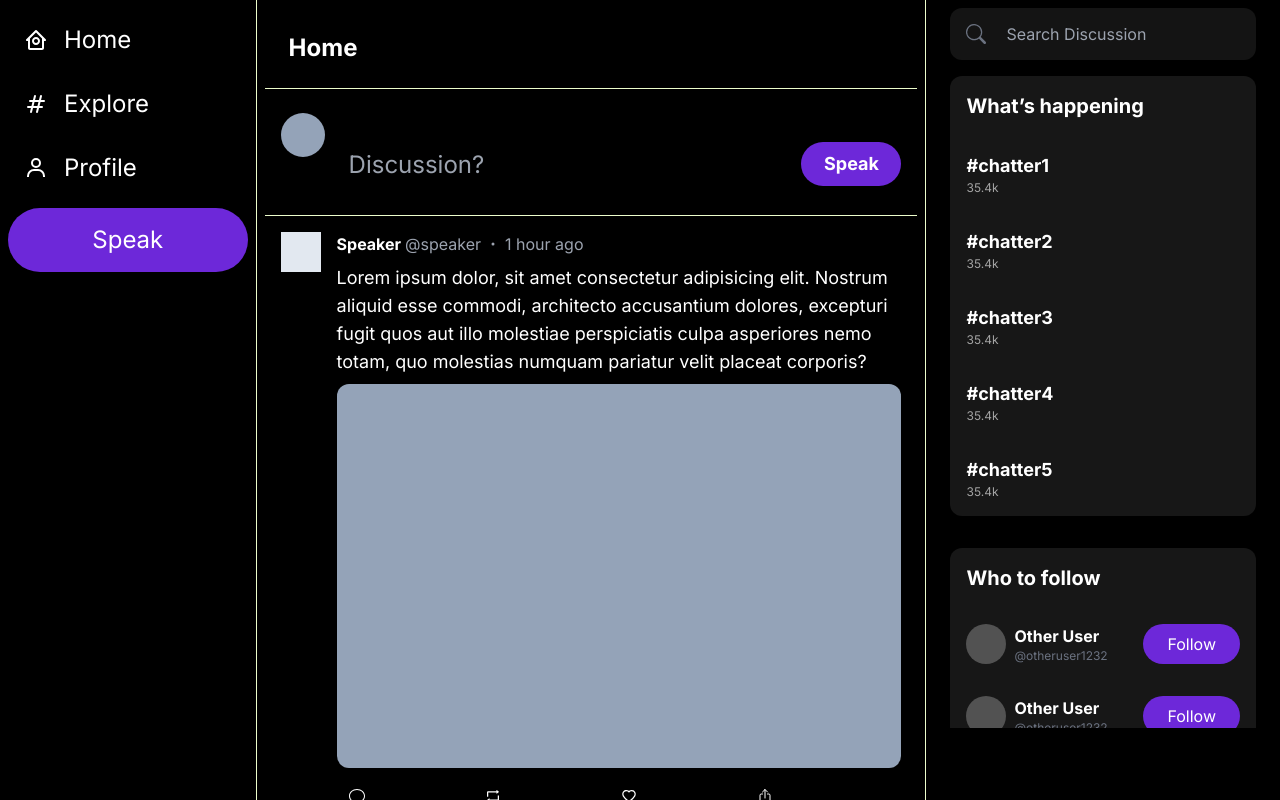
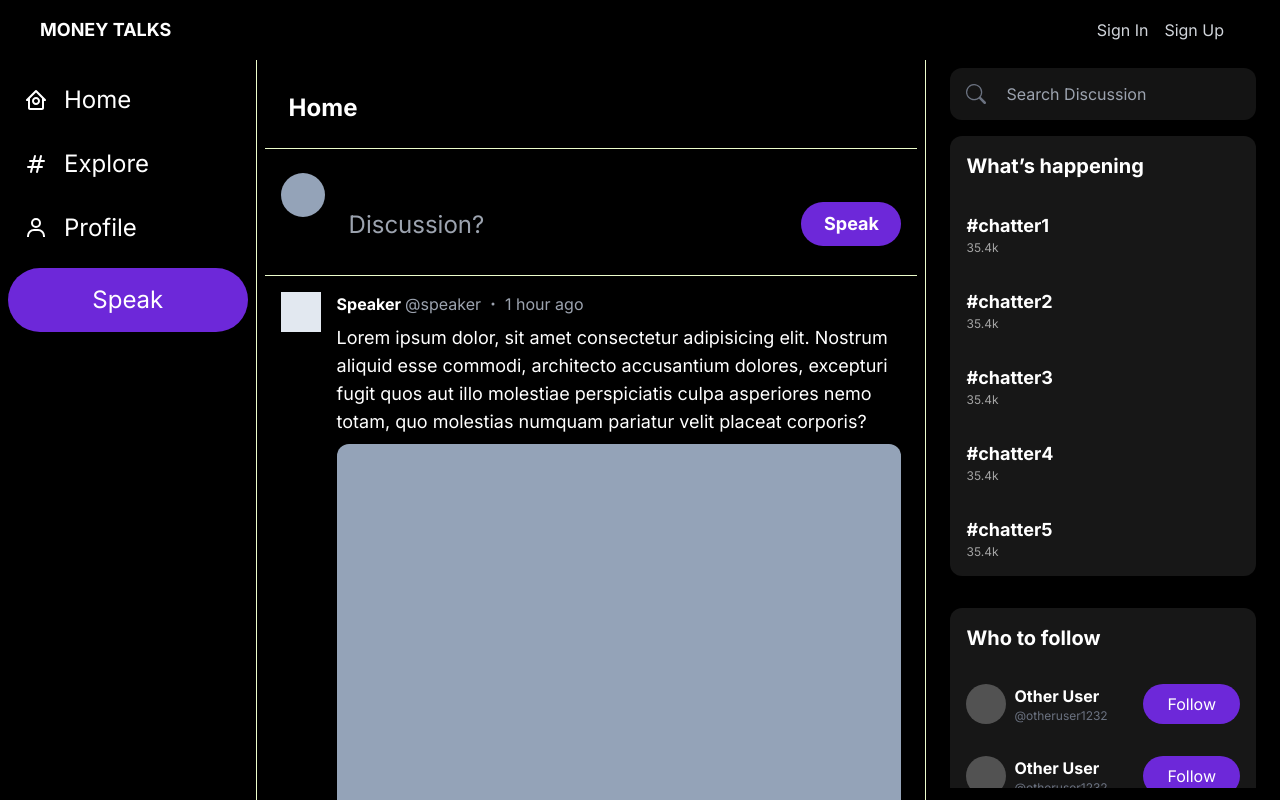
Before and after one commit to phx805/money-talk-dapp, a Next.js app: page / in a window 1280 px wide. Shown: the top 800 px of the page. Built offline with nearby package versions, Linux system fonts and the light colour scheme.

Commit message:
Auth:clerk

```diff
--- a/package.json
+++ b/package.json
@@ -9,6 +9,8 @@
     "lint": "next lint"
   },
   "dependencies": {
+    "@clerk/clerk-js": "^4.65.1",
+    "@clerk/nextjs": "^4.27.1",
     "next": "13.5.6",
     "react": "^18",
     "react-dom": "^18",
--- /dev/null
+++ b/src/app/components/Header.tsx
@@ -0,0 +1,39 @@
+import { UserButton,auth} from "@clerk/nextjs"
+import Link from 'next/link';
+
+
+function Header() {
+    return (
+      <nav className='flex items-center justify-between px-10 py-4 bg-black'>
+      <div className='flex items-center'>
+
+        <Link href='/'>
+          <div className='text-lg font-bold text-white uppercase'>
+            Money Talks
+          </div>
+        </Link>
+
+      </div>
+      <div className='flex items-center text-white'>
+            <Link
+              href='sign-in'
+              className='text-gray-300 hover:text-white mr-4'
+            >
+              Sign In
+            </Link>
+
+            <Link
+              href='sign-up'
+              className='text-gray-300 hover:text-white mr-4'
+            >
+              Sign Up
+            </Link>
+            <div className='ml-auto'>
+          <UserButton afterSignOutUrl='/' />
+        </div>
+      </div>
+    </nav>
+  );
+};
+
+  export default Header
--- a/src/app/components/shared/Main.tsx
+++ b/src/app/components/shared/Main.tsx
@@ -25,6 +25,7 @@ function Main() {
               <div key={i} className="border-b-[0.5px] border-lime-100 p-4 flex space-x-4">
                 <div>
                   <div className="w-10 h-10 bg-slate-200 rounder-full"/>
+
                 </div>
                 <div className="flex flex-col space-y-2">
                   <div className="flex items-center space-x-1">
--- a/src/app/layout.tsx
+++ b/src/app/layout.tsx
@@ -1,6 +1,8 @@
 import type { Metadata } from 'next'
 import { Inter } from 'next/font/google'
 import './globals.css'
+import Header from './components/Header';
+import { ClerkProvider } from '@clerk/nextjs'
 
 const inter = Inter({ subsets: ['latin'] })
 
@@ -15,8 +17,12 @@ export default function RootLayout({
   children: React.ReactNode
 }) {
   return (
+    <ClerkProvider>
     <html lang="en">
-      <body className={inter.className}>{children}</body>
+      <body className={inter.className}>
+        <Header />
+        {children}</body>
     </html>
+    </ClerkProvider>
   )
 }
--- /dev/null
+++ b/src/app/sign-in/[[...sign-in]]/page.tsx
@@ -0,0 +1,11 @@
+import { SignIn } from "@clerk/nextjs"
+
+function SignInPage() {
+  return (
+    <>
+    <SignIn/>
+    </>
+  )
+}
+
+export default SignInPage
--- /dev/null
+++ b/src/app/sign-up/[[...sign-up]]/page.tsx
@@ -0,0 +1,11 @@
+import { SignUp } from "@clerk/nextjs"
+
+function SignInPage() {
+  return (
+    <>
+    <SignUp/>
+    </>
+  )
+}
+
+export default SignInPage
```
Also changed, not shown: src/middleware.ts (added, +10 -0 lines), 2 other files (tests, documents, lock files or other folders).
